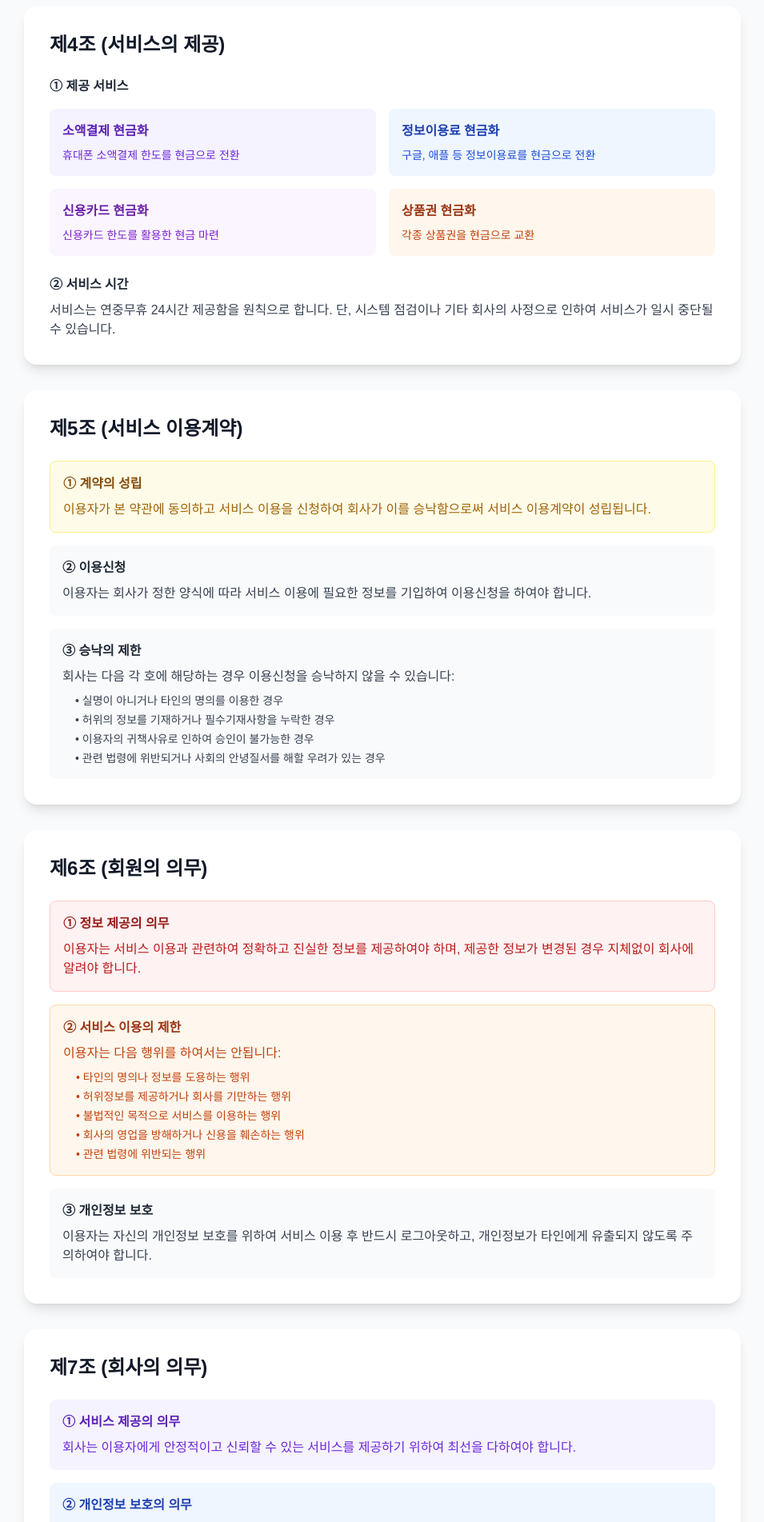
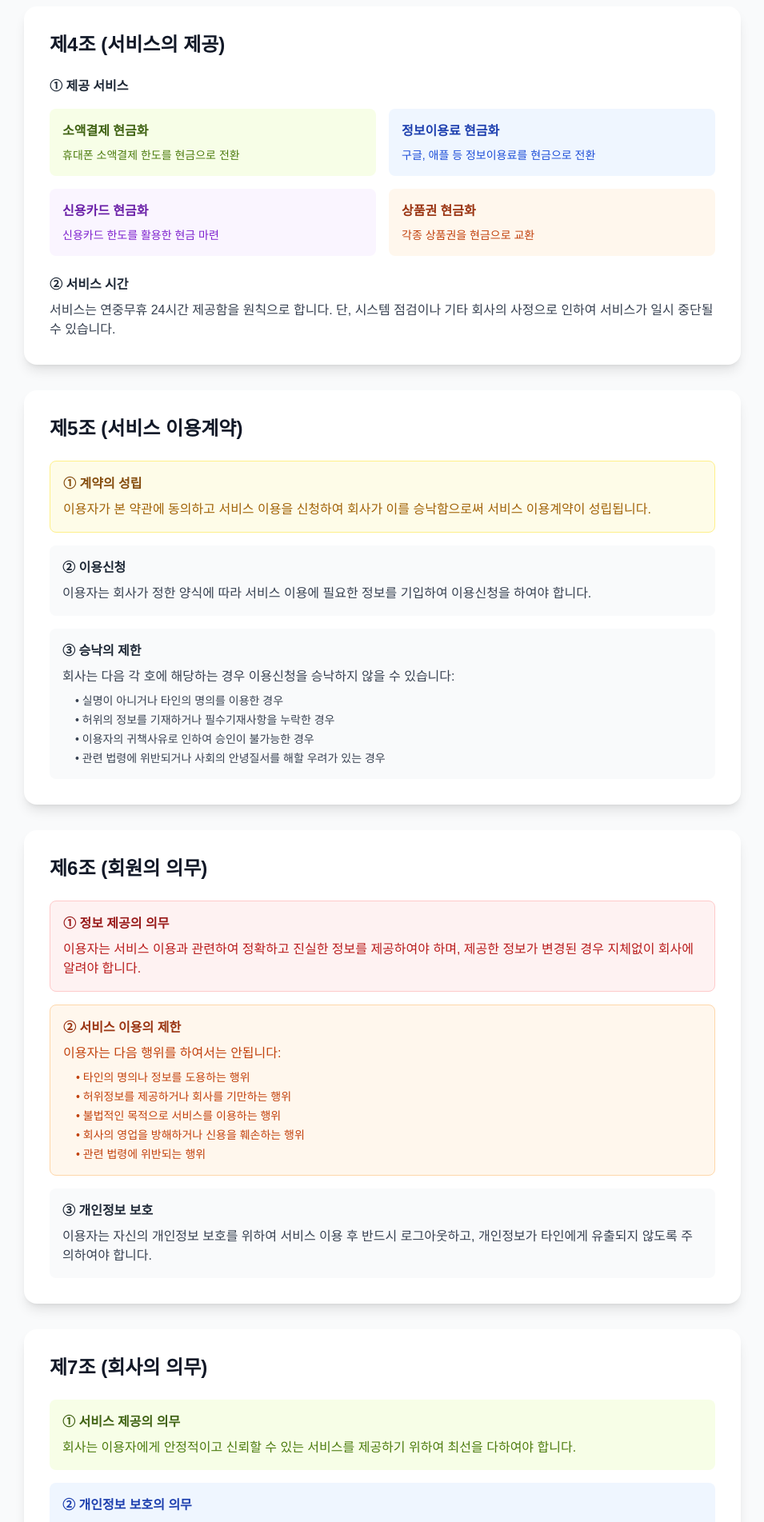
Before and after one commit to GR0790/monster-ticket, a React (Vite) app: page /terms in a window 1280 px wide. Shown: the part 2040-3943 px from the top of the page at 80% size, without its empty margins (162-1117 px from the left). Built offline with nearby package versions, Linux system fonts and the light colour scheme.

Commit message:
Update Terms.tsx

```diff
--- a/src/pages/Terms.tsx
+++ b/src/pages/Terms.tsx
@@ -226,11 +226,11 @@ const Terms: React.FC = () => {
               <div>
                 <h3 className="font-bold text-gray-800 mb-4">① 제공 서비스</h3>
                 <div className="grid grid-cols-1 md:grid-cols-2 gap-4">
-                  <div className="bg-violet-50 rounded-lg p-4">
-                    <h4 className="font-semibold text-violet-800 mb-2">
+                  <div className="bg-lime-50 rounded-lg p-4">
+                    <h4 className="font-semibold text-lime-800 mb-2">
                       소액결제 현금화
                     </h4>
-                    <p className="text-violet-700 text-sm">
+                    <p className="text-lime-700 text-sm">
                       휴대폰 소액결제 한도를 현금으로 전환
                     </p>
                   </div>
@@ -371,11 +371,11 @@ const Terms: React.FC = () => {
               제7조 (회사의 의무)
             </h2>
             <div className="space-y-4">
-              <div className="bg-violet-50 rounded-lg p-4">
-                <h3 className="font-bold text-violet-800 mb-2">
+              <div className="bg-lime-50 rounded-lg p-4">
+                <h3 className="font-bold text-lime-800 mb-2">
                   ① 서비스 제공의 의무
                 </h3>
-                <p className="text-violet-700">
+                <p className="text-lime-700">
                   회사는 이용자에게 안정적이고 신뢰할 수 있는 서비스를 제공하기
                   위하여 최선을 다하여야 합니다.
                 </p>
@@ -457,11 +457,11 @@ const Terms: React.FC = () => {
                   범위에서 최소한의 개인정보를 수집합니다.
                 </p>
               </div>
-              <div className="bg-violet-50 rounded-lg p-4">
-                <h3 className="font-bold text-violet-800 mb-2">
+              <div className="bg-lime-50 rounded-lg p-4">
+                <h3 className="font-bold text-lime-800 mb-2">
                   ② 개인정보의 이용 및 제공
                 </h3>
-                <p className="text-violet-700">
+                <p className="text-lime-700">
                   회사는 이용자의 동의 없이 개인정보를 제3자에게 제공하지
                   않으며, 수집된 개인정보는 서비스 제공 목적으로만 이용합니다.
                 </p>
@@ -564,11 +564,11 @@ const Terms: React.FC = () => {
               제12조 (분쟁의 해결)
             </h2>
             <div className="space-y-4">
-              <div className="bg-violet-50 rounded-lg p-4">
-                <h3 className="font-bold text-violet-800 mb-2">
+              <div className="bg-lime-50 rounded-lg p-4">
+                <h3 className="font-bold text-lime-800 mb-2">
                   ① 분쟁해결 기구
                 </h3>
-                <p className="text-violet-700">
+                <p className="text-lime-700">
                   회사는 이용자가 제기하는 정당한 의견이나 불만을 반영하고 그
                   피해를 보상처리하기 위하여 피해보상처리기구를 설치·운영합니다.
                 </p>
```
